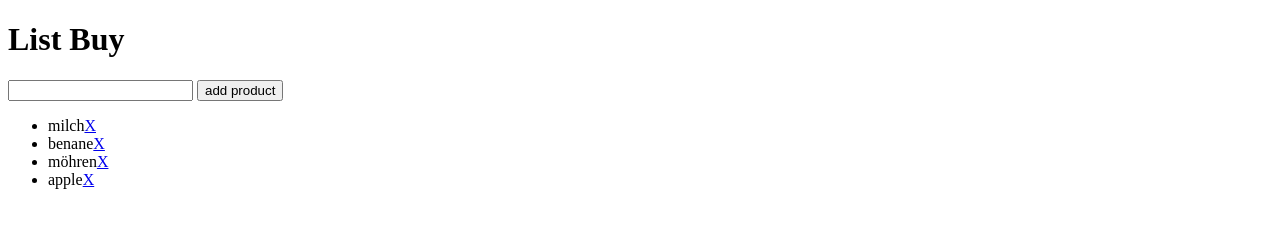
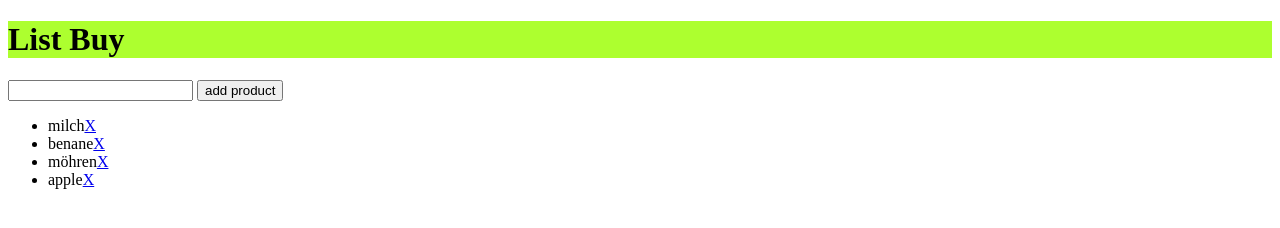
Before and after one commit to ssoheily/listsbuy, a plain HTML site: page index.html in a window 1280 px wide. Drawn offline with Linux system fonts and the light colour scheme.

Commit message:
first commit , chang title index

```diff
--- a/index.html
+++ b/index.html
@@ -4,11 +4,11 @@
     <meta charset="UTF-8">
     <meta http-equiv="X-UA-Compatible" content="IE=edge">
     <meta name="viewport" content="width=device-width, initial-scale=1.0">
-    <title>List Buy</title>
+    <title>List Buy here</title>
 </head>
 <body>
 
-    <h1>List Buy</h1>
+    <h1 style="background: greenyellow;">List Buy</h1>
     <!-- for ENTER in Keyboard add <form> -->
     <form action="">
     <input id='inputdata' type="text">
```
